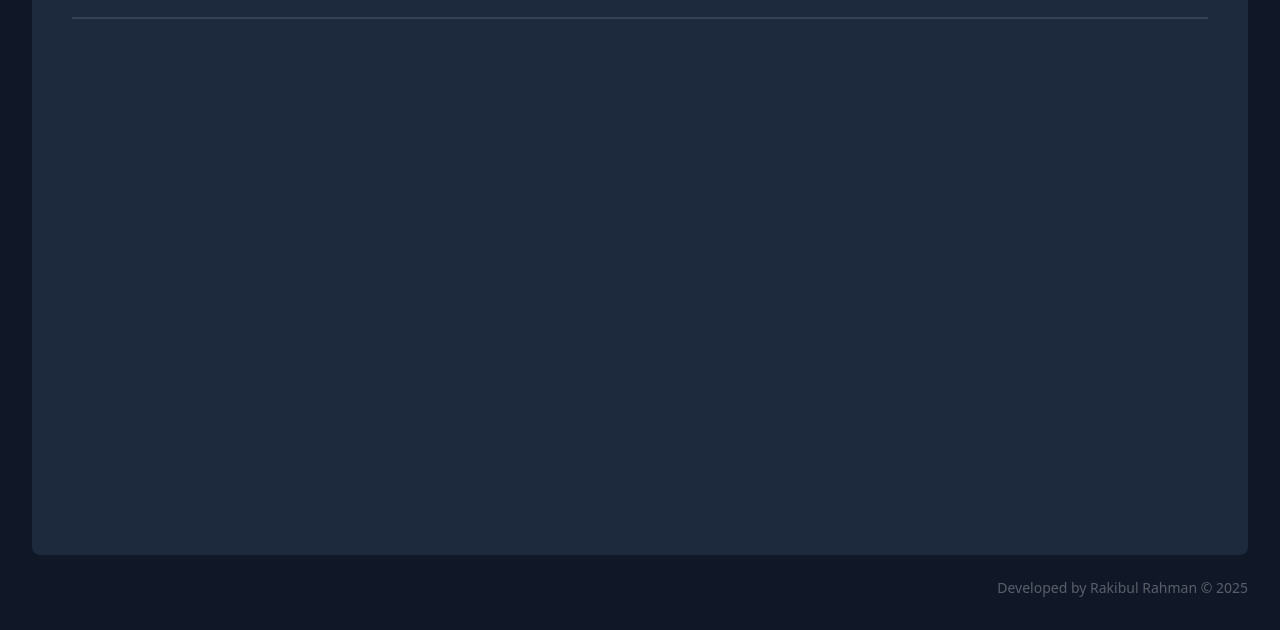
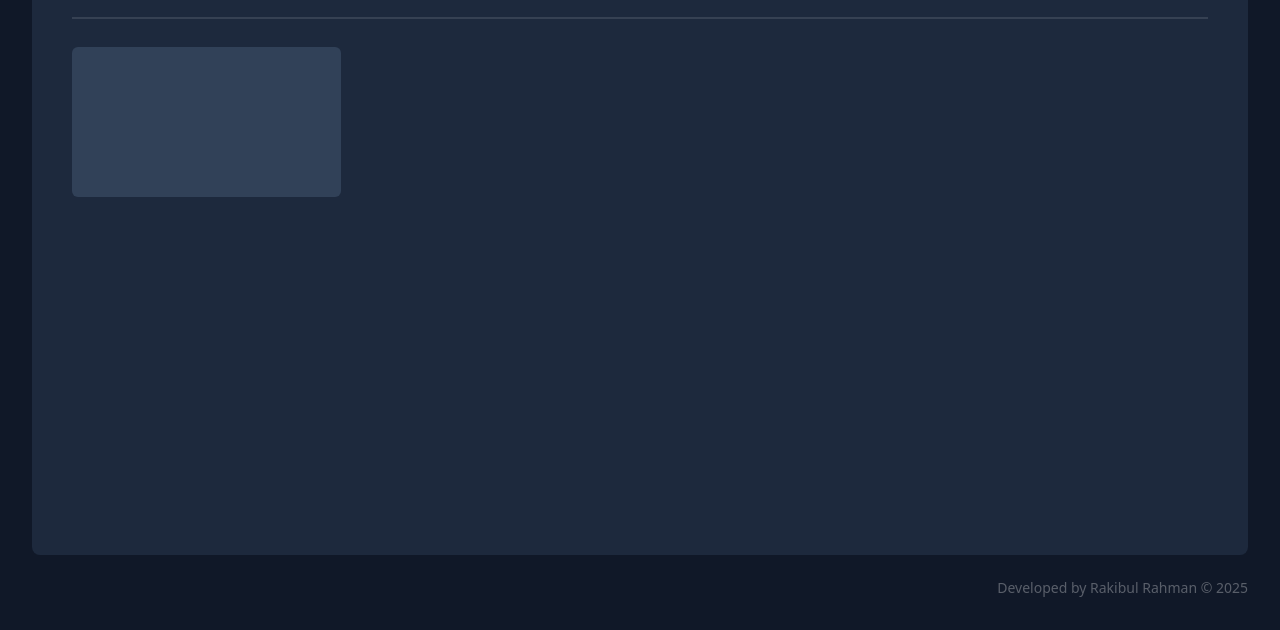
Before and after one commit to rakibulrahmandev/note-app, a plain HTML site: page index.html in a window 1280 px wide. Both pictures are taken after a click on the button "Create". Shown: the part 170-800 px from the top of the page. Drawn offline with nearby package versions, Linux system fonts and the light colour scheme.

Commit message:
note app functionality build done with javascript and change hover effect in create note button done on 07/29/2025 at 02:20 pm

```diff
--- a/index.html
+++ b/index.html
@@ -14,7 +14,7 @@
     <!-- ------------------------------- tailwind -->
     <script src="https://cdn.jsdelivr.net/npm/@tailwindcss/browser@4"></script>
 </head>
-<body class="w-full h-screen bg-gray-900 relative flex items-center justify-center">
+<body class="w-full min-h-screen bg-gray-900 relative flex items-center justify-center py-5">
     <div class="w-[95%] max-w-[1240px] min-h-[650px] bg-slate-800 rounded-lg p-10">
         <div class="w-full flex items-center justify-between">
             <div class="w-auto flex items-center justify-center gap-4">
@@ -24,7 +24,7 @@
                 </div>
             </div>
             <div class="w-auto">
-                <button id="create-btn" class="flex items-center justify-center gap-2 bg-emerald-700 px-6 py-3 rounded-md cursor-pointer">
+                <button id="create-btn" class="flex items-center justify-center gap-2 bg-emerald-700 px-6 py-3 rounded-md cursor-pointer transition ease-in duration-100 hover:bg-emerald-800">
                     <div class="w-7 h-6 flex items-center justify-center">
                         <i class="ri-add-circle-fill text-[28px] text-white"></i>
                     </div>
@@ -33,14 +33,7 @@
             </div>
         </div>
         <div class="border border-gray-700 mt-5 mb-7"></div>
-        <div id="note-container" class="w-full min-h-auto grid grid-cols-4 gap-5">
-            <!-- <div class="w-full h-[150px] bg-slate-700 py-3 pl-3 pr-[7px] rounded-md overflow-y-scroll overflow-x-hidden text-white transition-all ease-linear duration-1000 relative group">
-                <div id="note-box" class="w-full h-full border-none outline-none" contenteditable="true"></div>
-                <button id="delete-btn" class="py-2 px-3 rounded-md absolute bottom-3 right-3 cursor-pointer bg-emerald-700 hidden transition-all ease-linear duration-1000 group-hover:block">
-                    <i class="ri-delete-bin-6-line text-white text-xl"></i>
-                </button>
-            </div> -->
-        </div>
+        <div id="note-container" class="w-full min-h-auto grid grid-cols-4 gap-5"></div>
     </div>
 
 
--- a/js/script.js
+++ b/js/script.js
@@ -0,0 +1,54 @@
+//? note app ----------------------------------------------------------------->
+
+// get html element ------------------------------------>
+const noteContainer = document.getElementById('note-container');
+const createBtn = document.getElementById('create-btn');
+
+// create modular function ----------------------------->
+const displayNote = () => {
+    const noteFromStorage = localStorage.getItem('notes');
+    if (noteFromStorage) {
+        noteContainer.innerHTML = noteFromStorage;
+    };
+};
+
+const saveNotes = () => {
+    localStorage.setItem('notes', noteContainer.innerHTML);
+};
+
+const createNote = () => {
+    const noteContent = document.createElement('div');
+    const noteBox = document.createElement('p');
+    const deleteBtn = document.createElement('button');
+    const icon = document.createElement('i');
+
+    noteContent.className = 'w-full h-[150px] bg-slate-700 py-3 pl-3 pr-[7px] rounded-md overflow-y-scroll overflow-x-hidden text-white transition-all ease-linear duration-1000 relative group';
+    noteBox.className = 'note-box w-full h-full border-none outline-none';
+    deleteBtn.className = 'py-2 px-3 rounded-md absolute bottom-3 right-3 cursor-pointer bg-emerald-700 hidden transition-all ease-linear duration-1000 group-hover:block';
+    icon.className = 'ri-delete-bin-6-line text-white text-xl pointer-events-none';
+
+    noteBox.setAttribute('contenteditable', 'true');
+
+    noteBox.addEventListener('keyup', saveNotes);
+
+    noteContent.appendChild(noteBox);
+    noteContent.appendChild(deleteBtn).appendChild(icon);
+
+    noteContainer.appendChild(noteContent);
+
+    saveNotes();
+};
+
+const deleteNote = (e) => {
+    if (e.target.tagName === 'BUTTON') {
+        e.target.parentElement.remove();
+        saveNotes();
+    };
+};
+
+// create event listener ------------------------------->
+createBtn.addEventListener('click', createNote);
+noteContainer.addEventListener('click', deleteNote);
+
+// function call here ---------------------------------->
+displayNote();
```
